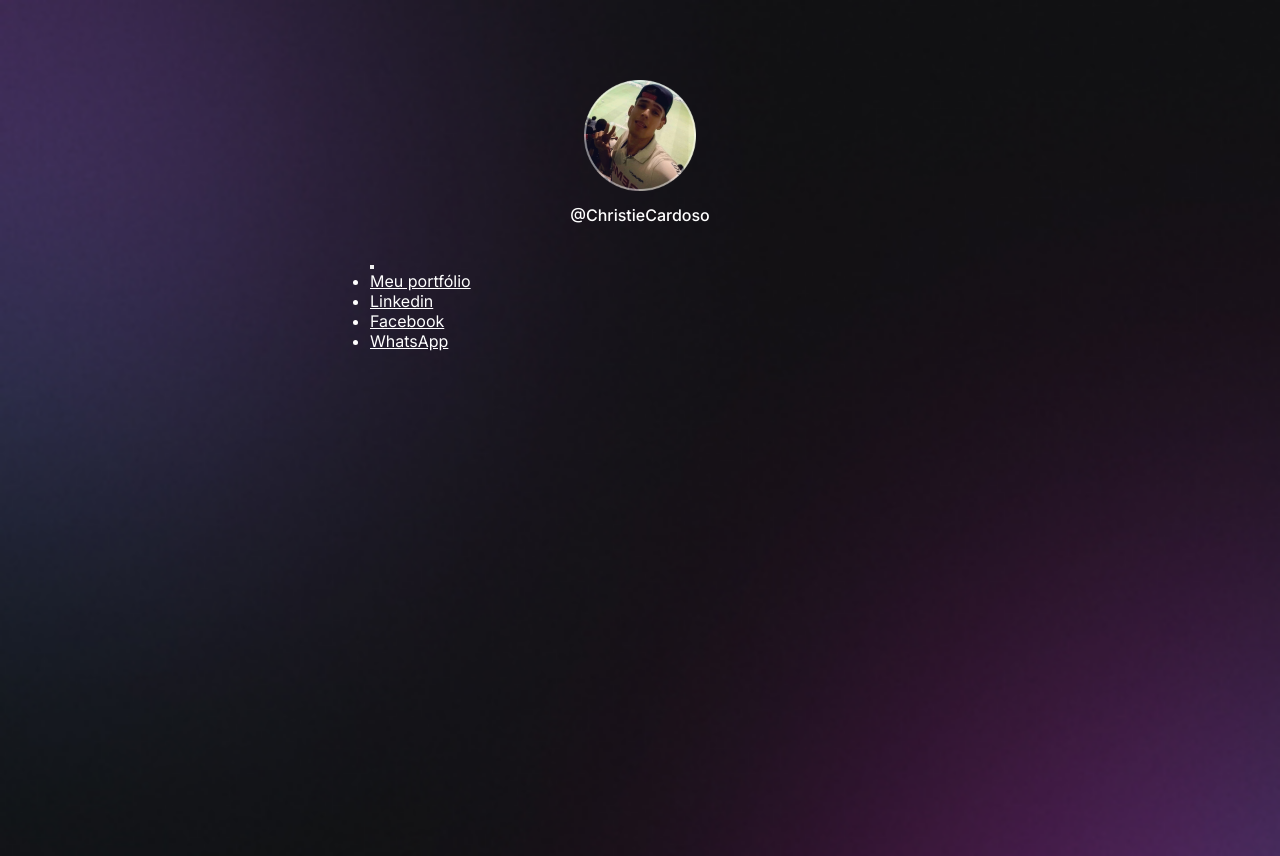
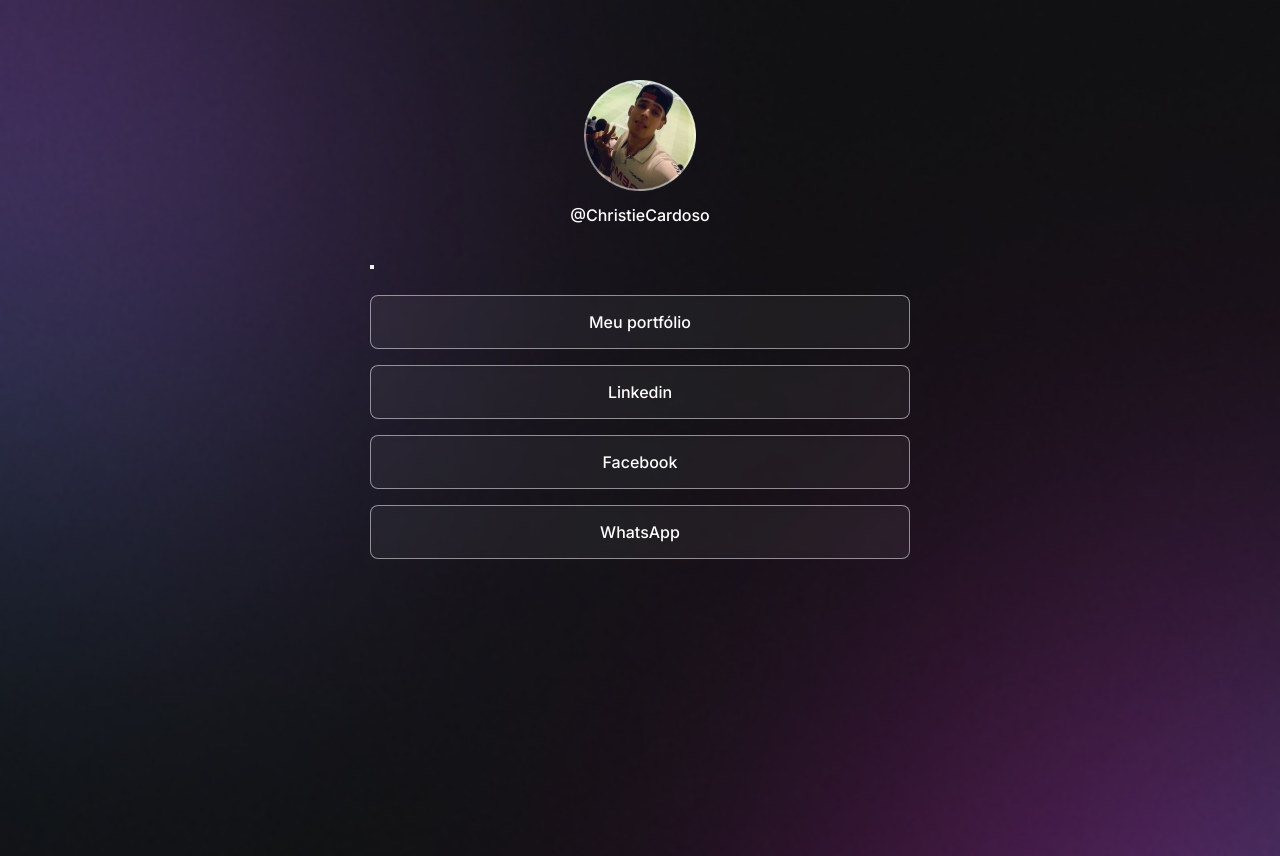
Before and after one commit to ChristieCardoso/dev-links, a plain HTML site: page index.html in a window 1280 px wide. Drawn offline with Linux system fonts and the light colour scheme.

Commit message:
adding link in css

```diff
--- a/style.css
+++ b/style.css
@@ -11,7 +11,18 @@
   --surface-color: rgba(255, 255, 255, 0.05);
   --surface-color-hover: rgba(0, 0, 0, 0.02);
   --highlight-color: rgba(255, 255, 255, 0.2);
+   --switch-bg-url: url(./assets/moon-stars.svg);
   }
+
+  .light {
+  --text-color: black;
+  --bg-url: url(./assets/bg-mobile-light.jpg);
+  --stoke-color: rgba(0, 0, 0, 0.5);
+  --surface-color: rgba(0, 0, 0, 0.05);
+  --surface-color-hover: rgba(0, 0, 0, 0.02);
+  --highlight-color: rgba(0, 0, 0, 0.1);
+  --switch-bg-url: url(./assets/sun.svg);
+}
 
 body {
   background: var(--bg-url) no-repeat top center/cover;
@@ -45,3 +56,33 @@ body * {
   line-height: 24px;
   margin-top: 8px;
 }
+
+/* links  */
+
+ul {
+  list-style: none;
+  display: flex;
+  flex-direction: column;
+  gap: 16px;
+  padding: 24px 0;
+}
+
+ul li a {
+  display: flex;
+  justify-content: center;
+  align-items: center;
+  padding: 16px 24px;
+  background: var(--surface-color);
+  border: 1px solid var(--stroke-color);
+  border-radius: 8px;
+  backdrop-filter: blur(4px);
+  -webkit-backdrop-filter: blur(4px);
+  text-decoration: none;
+  font-weight: 500;
+  transition: background 0.2s;
+}
+
+ul li a:hover {
+  background: var(--surface-color-hover);
+  border: 1.5px solid var(--text-color);
+}
```
